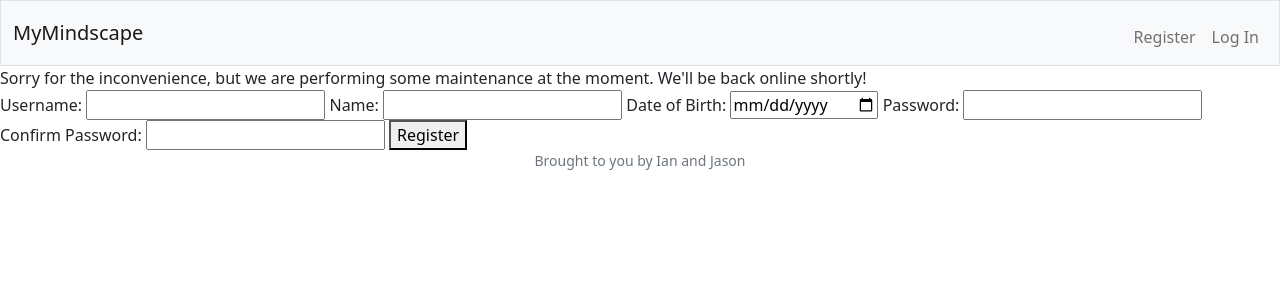
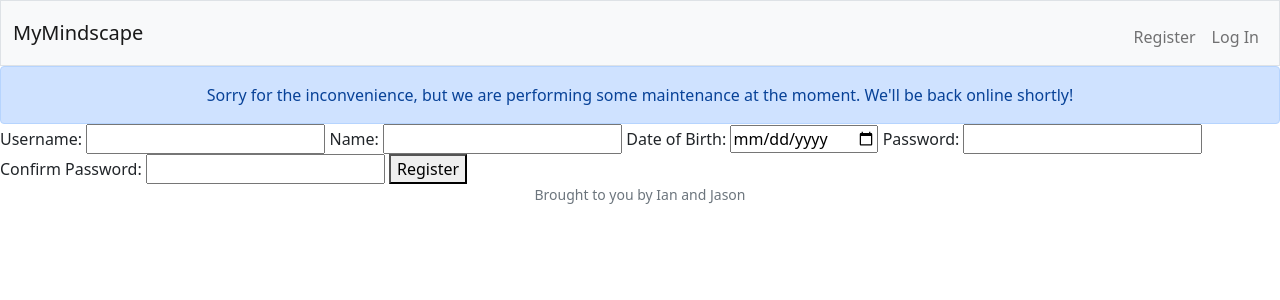
Before and after one commit to JasonLin8888/My-Mindscape, a Flask app: page /register in a window 1280 px wide. Shown: the top 300 px of the page. Run offline with Flask 3, Linux system fonts and the light colour scheme; some libraries are stand-ins or nearby versions.

Commit message:
saving all changes after finishing up today

```diff
--- a/templates/layout.html
+++ b/templates/layout.html
@@ -60,8 +60,12 @@
                 </div>
             </header>
             {% else %}
-            <!-- Optional: Provide a message for no flash messages -->
-            Sorry for the inconvenience, but we are performing some maintenance at the moment. We'll be back online shortly!
+                <!-- Optional: Provide a message for no flash messages -->
+                <header>
+                    <div class="alert alert-primary mb-0 text-center" role="alert">
+                        Sorry for the inconvenience, but we are performing some maintenance at the moment. We'll be back online shortly!
+                    </div>
+                </header>
         {% endif %}
 
         <!-- Content block that will be overridden by child pages -->
@@ -71,7 +75,7 @@
 
         <!-- Common footer or scripts can go here -->
         <footer class="mb-5 small text-center text-muted">
-            <a>Brought to you by Ian and Jason</a>
+            <p>Brought to you by Ian and Jason</p>
         </footer>
 
     </body>
```
